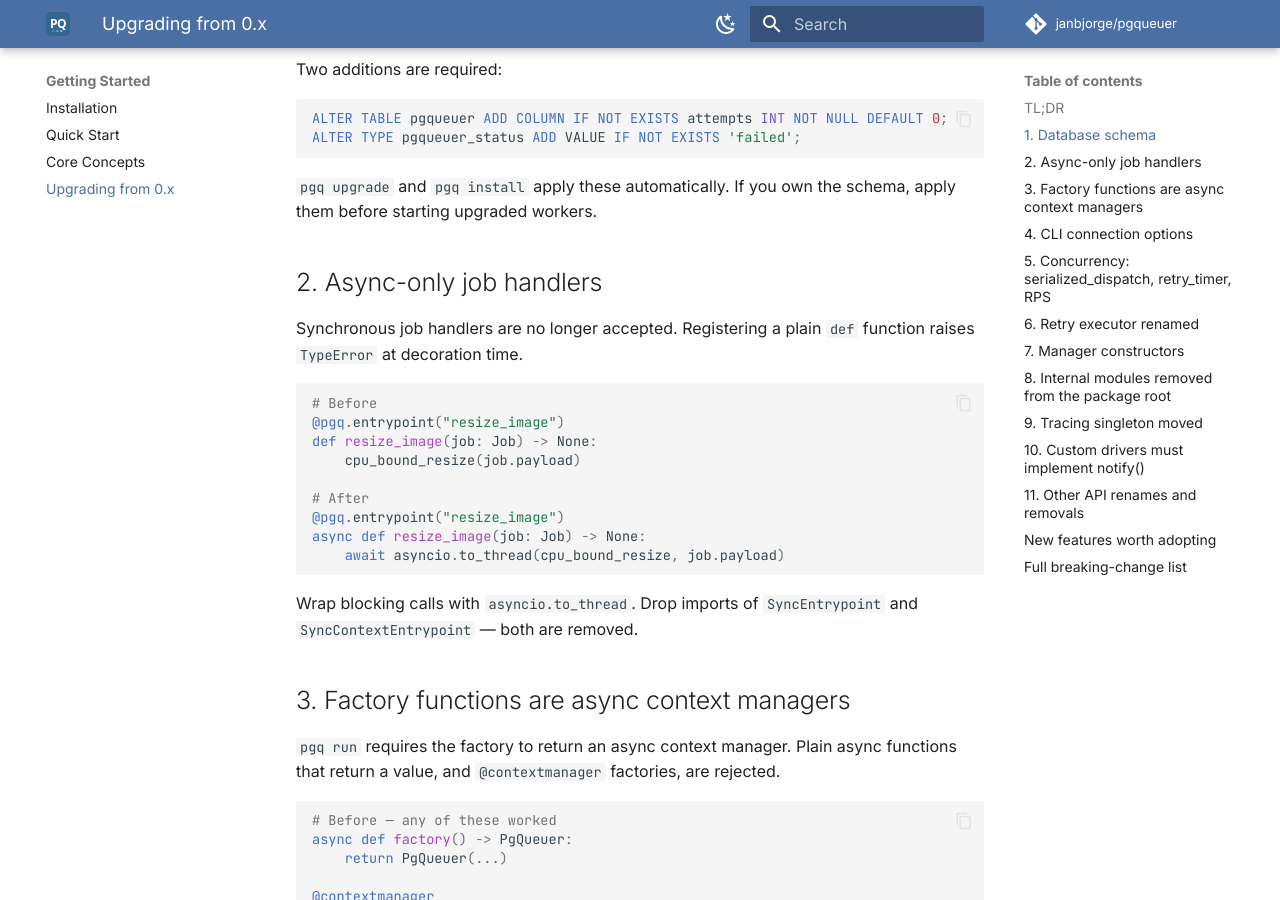
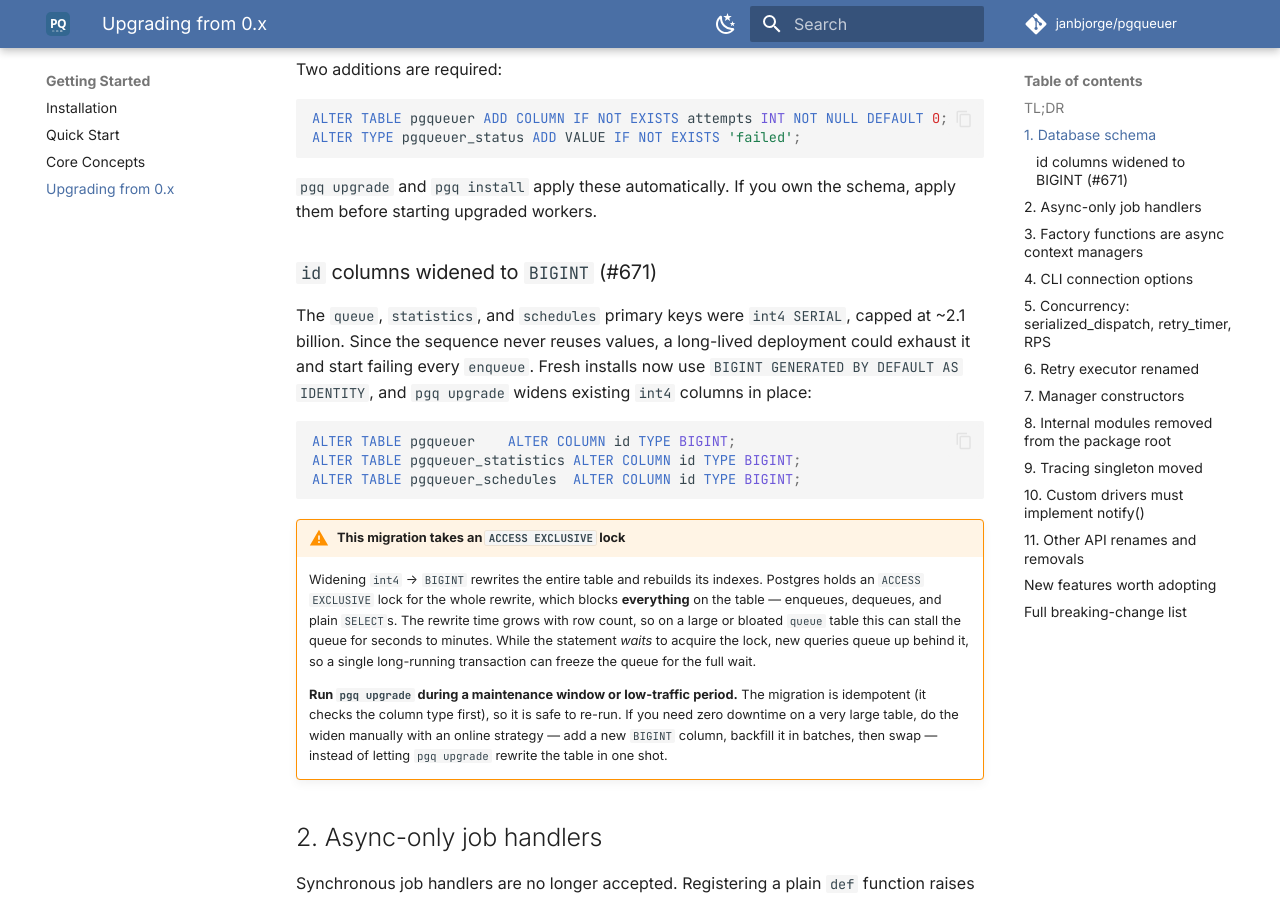
Before and after one commit to janbjorge/pgqueuer, an MkDocs documentation site: the page built from docs/getting-started/upgrading.md, in a window 1280 px wide and 900 px high, scrolled down 834 px. Built offline with MkDocs 1.6.1 and Material for MkDocs 9.7.7, drawn with Linux system fonts in a browser that asks for light colours; comment, search, counter and statistics services are not loaded.

Commit message:
docs: warn ACCESS EXCLUSIVE lock on id-widen migration (#671)
Document the BIGINT id widening and its migration hazard in RELEASE.md
and the upgrading guide: ALTER COLUMN ... TYPE BIGINT rewrites the table
under an ACCESS EXCLUSIVE lock that blocks all queue traffic, scales with
table size, and can stall behind long-running transactions while waiting
to acquire the lock. Advise running pgq upgrade in a maintenance window,
note the migration is idempotent, and point to an online widen strategy
for very large tables.

````diff
--- a/docs/getting-started/upgrading.md
+++ b/docs/getting-started/upgrading.md
@@ -36,6 +36,36 @@ ALTER TYPE pgqueuer_status ADD VALUE IF NOT EXISTS 'failed';
 
 `pgq upgrade` and `pgq install` apply these automatically. If you own the
 schema, apply them before starting upgraded workers.
+
+### `id` columns widened to `BIGINT` (#671)
+
+The `queue`, `statistics`, and `schedules` primary keys were `int4 SERIAL`,
+capped at ~2.1 billion. Since the sequence never reuses values, a long-lived
+deployment could exhaust it and start failing every `enqueue`. Fresh installs
+now use `BIGINT GENERATED BY DEFAULT AS IDENTITY`, and `pgq upgrade` widens
+existing `int4` columns in place:
+
+```sql
+ALTER TABLE pgqueuer    ALTER COLUMN id TYPE BIGINT;
+ALTER TABLE pgqueuer_statistics ALTER COLUMN id TYPE BIGINT;
+ALTER TABLE pgqueuer_schedules  ALTER COLUMN id TYPE BIGINT;
+```
+
+!!! warning "This migration takes an `ACCESS EXCLUSIVE` lock"
+    Widening `int4` → `BIGINT` rewrites the entire table and rebuilds its
+    indexes. Postgres holds an `ACCESS EXCLUSIVE` lock for the whole rewrite,
+    which blocks **everything** on the table — enqueues, dequeues, and plain
+    `SELECT`s. The rewrite time grows with row count, so on a large or bloated
+    `queue` table this can stall the queue for seconds to minutes. While the
+    statement *waits* to acquire the lock, new queries queue up behind it, so a
+    single long-running transaction can freeze the queue for the full wait.
+
+    **Run `pgq upgrade` during a maintenance window or low-traffic period.** The
+    migration is idempotent (it checks the column type first), so it is safe to
+    re-run. If you need zero downtime on a very large table, do the widen
+    manually with an online strategy — add a new `BIGINT` column, backfill it in
+    batches, then swap — instead of letting `pgq upgrade` rewrite the table in
+    one shot.
 
 ## 2. Async-only job handlers
 
````
Also changed, not shown: RELEASE.md (+24 -0 lines).
